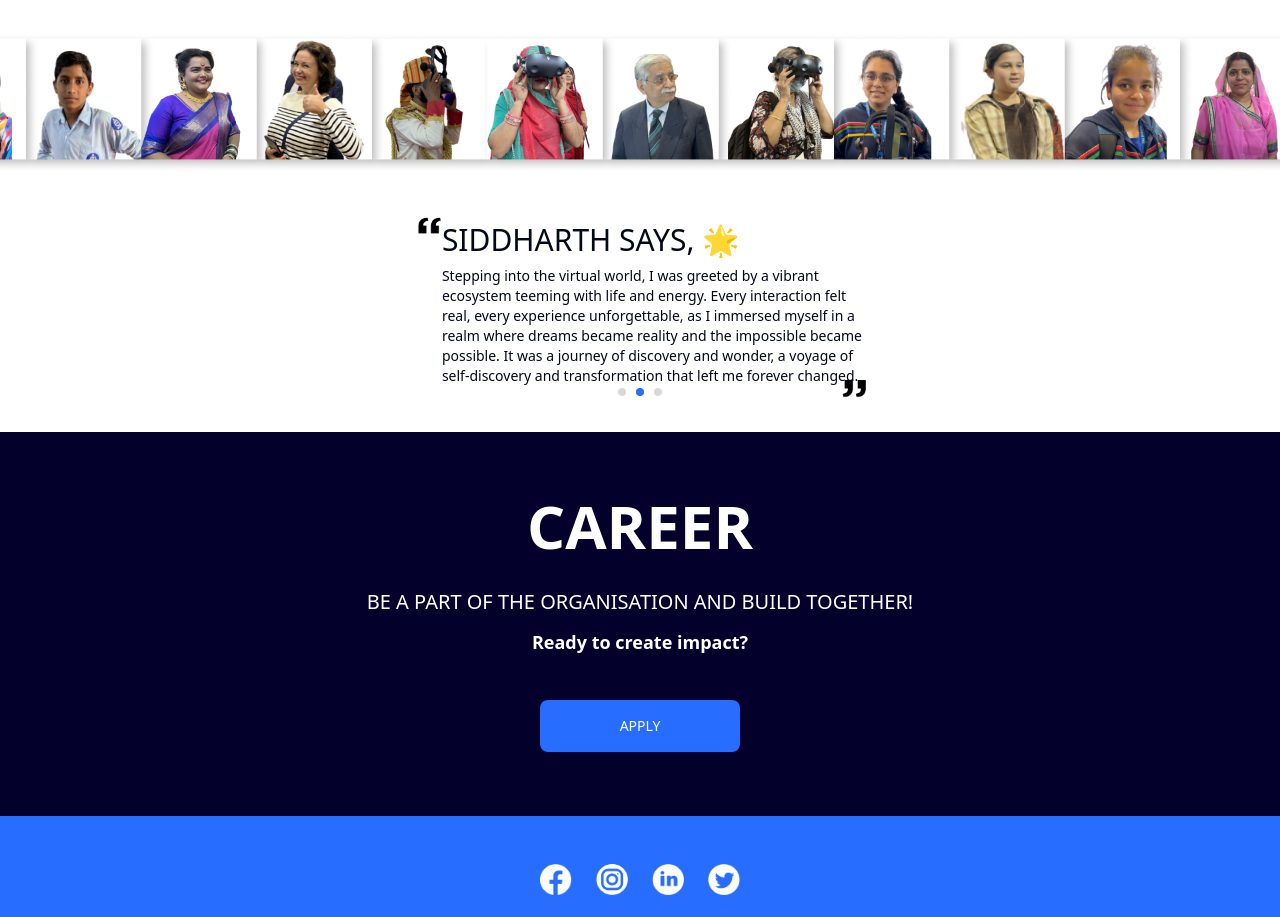
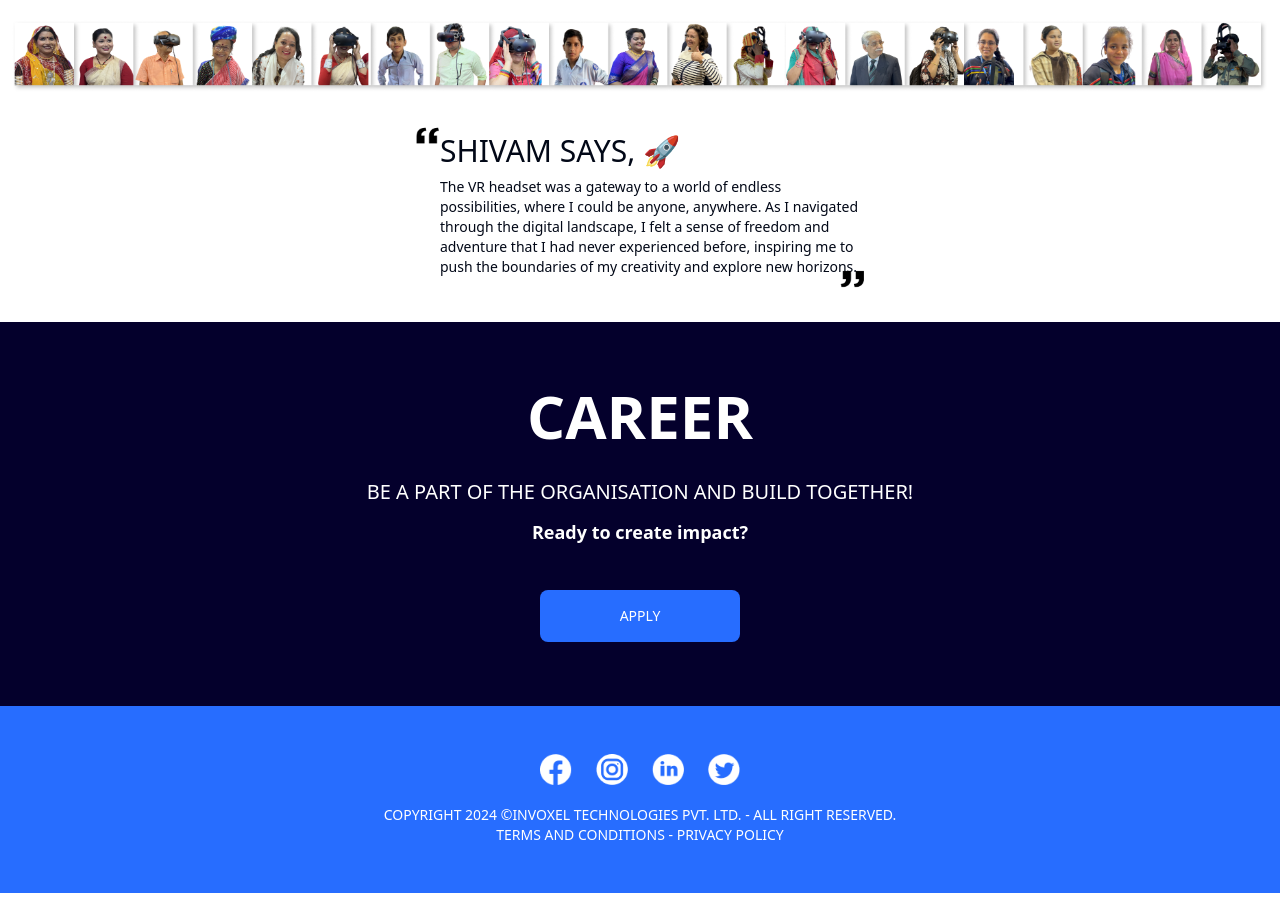
Before and after one commit to sudhanshusmith/Invoxel_main_web, a React (Vite) app: page / in a window 1280 px wide. Shown: the part 7200-8117 px from the top of the page. After the commit the page ends 8093 px from the top, so only its background shows below. Built offline with nearby package versions, Linux system fonts and the light colour scheme.

Commit message:
faded animation given to testimonial content

```diff
--- a/src/pages/Home/Testimonial/Testimonial.jsx
+++ b/src/pages/Home/Testimonial/Testimonial.jsx
@@ -1,71 +1,35 @@
-import { React, useEffect, useState } from "react";
-import useEmblaCarousel from "embla-carousel-react";
-import {
-  Carousel,
-  CarouselContent,
-  CarouselItem,
-  CarouselNext,
-  CarouselPrevious,
-} from "@/components/ui/carousel";
-
-import Autoplay from "embla-carousel-autoplay";
+import React, { useState, useEffect } from "react";
+import { Fade } from "react-awesome-reveal";
 import NormalHeading from "../../../components/Heading/NormalHeading";
 import all_testimonials from "../../../assets/home/testimonial/all.png";
 import TestimaonialQuote from "../../../components/Heading/TestimaonialQuote";
 import testimonialData from "./data";
 
 function Testimonial() {
-  const [emblaRef, emblaApi] = useEmblaCarousel();
-  const [currentImageIndex, setCurrentImageIndex] = useState(0);
+  const [current, setCurrent] = useState(0);
 
   useEffect(() => {
-    if (emblaApi) {
-      console.log(emblaApi.slideNodes());
-      emblaApi.on("select", () => {
-        setCurrentImageIndex(emblaApi.selectedScrollSnap());
-      });
-      setCurrentImageIndex(emblaApi.selectedScrollSnap());
-    }
-  }, [emblaApi]);
+    const timer = setInterval(() => {
+      setCurrent((current + 1) % testimonialData.length);
+    }, 5000); // Change testimonial every 8 seconds
+    return () => clearInterval(timer); // Clean up on component unmount
+  }, [current]);
+
   return (
     <>
       <NormalHeading text="Testimonials" />
       <img src={all_testimonials} />
-      <Carousel
-        plugins={[
-          Autoplay({
-            delay: 3000,
-          }),
-        ]}
-        opts={{
-          align: "start",
-          loop: true,
-        }}
-        className=" mx-auto max-w-fit"
-      >
-        <CarouselContent>
-          {testimonialData.map((testimonial) => {
-            return (
-              <CarouselItem>
-                <TestimaonialQuote
-                  name={testimonial.name}
-                  text={testimonial.text}
-                  emoji={testimonial.emoji}
-                />
-              </CarouselItem>
-            );
-          })}
-        </CarouselContent>
-        <div className="carousel-indicators">
-          {testimonialData.map((_, index) => (
-            <span
-              key={index}
-              className={index === 1 ? "active" : "inactive"}
-              onClick={() => setCurrentImageIndex(index)}
-            ></span>
-          ))}
-        </div>
-      </Carousel>
+      <div className="mx-auto max-w-fit">
+        <Fade key={current} duration={2000}>
+          {" "}
+          {/* Add key to Fade component */}
+          <TestimaonialQuote
+            name={testimonialData[current].name}
+            text={testimonialData[current].text}
+            emoji={testimonialData[current].emoji}
+          />
+        </Fade>
+      </div>
     </>
   );
 }
```
Also changed, not shown: src/assets/home/testimonial/all.png, src/assets/home/testimonial/all1.png (added).
